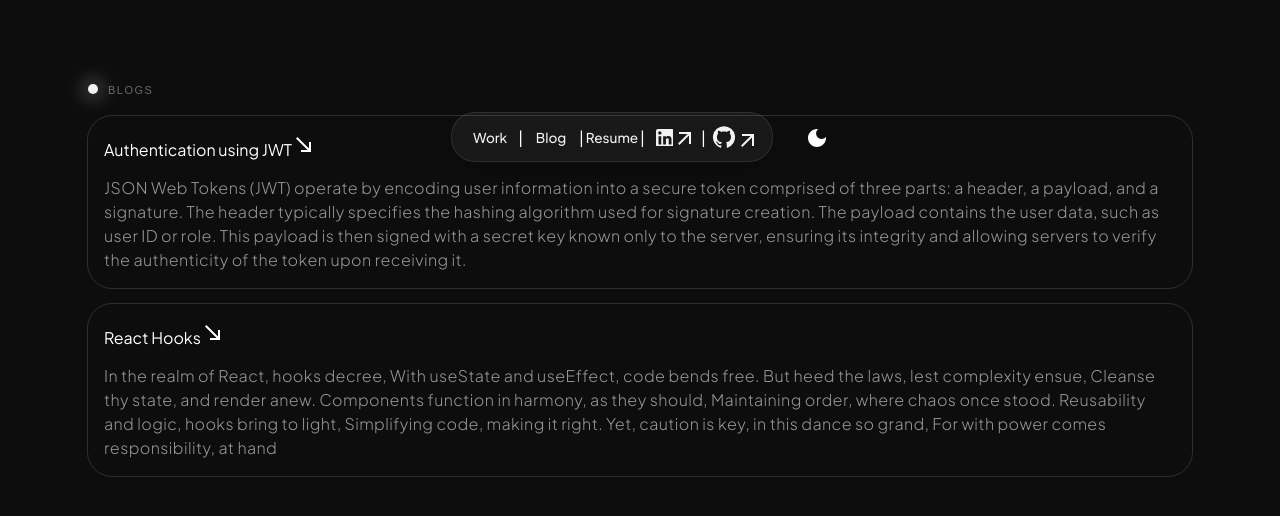
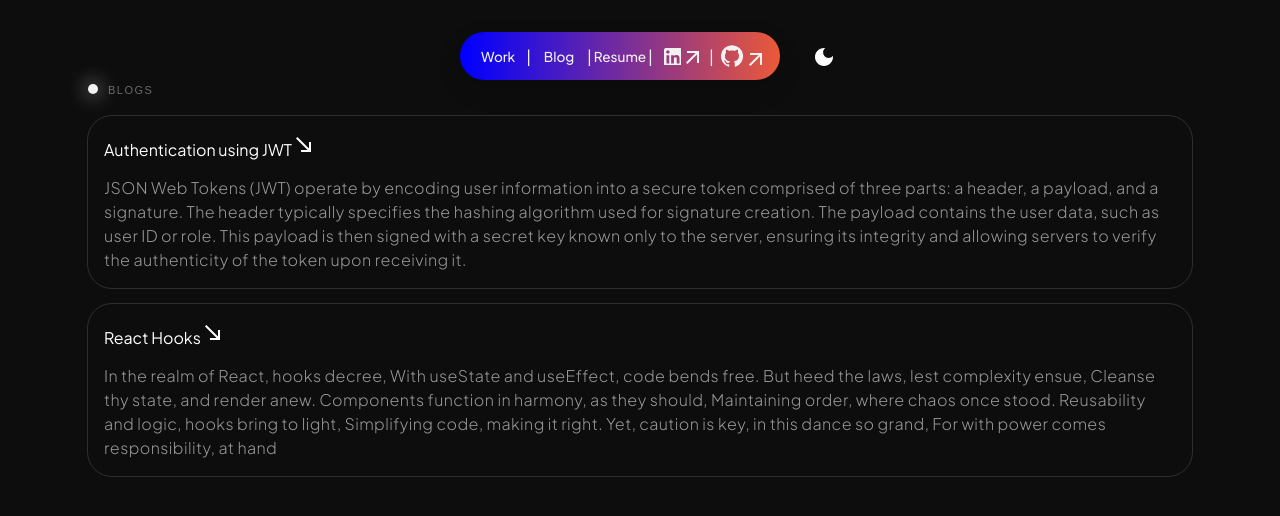
Before and after one commit to pravee3791/praveenky, a React (Create React App) app: page /blogs in a window 1280 px wide. Shown: the top 516 px of the page. Built offline with nearby package versions, Linux system fonts and the light colour scheme.

Commit message:
add blog changes

```diff
--- a/package.json
+++ b/package.json
@@ -27,6 +27,7 @@
     "react-dom": "^18.3.1",
     "react-intersection-observer": "^9.10.3",
     "react-pdf": "^8.0.2",
+    "react-reveal-text": "^0.1.1",
     "react-router-dom": "^6.23.1",
     "react-scripts": "5.0.1",
     "showdown": "^2.1.0",
--- a/src/App.css
+++ b/src/App.css
@@ -4,7 +4,6 @@ body {
   color: var(--text-color);
   height: 100vh;
   overflow: hidden;
-  position: relative;
 }
 
 
--- a/src/css/stickynav.css
+++ b/src/css/stickynav.css
@@ -38,7 +38,7 @@
 .nav-pill-multicolor {
     backdrop-filter: blur(15px);
     background: linear-gradient(to left, #eb5939, blue 99%) right;
-    color: whitesmoke;
+    color: whitesmoke !important;
     border-radius: 24px;
     display: flex;
     align-items: center;
@@ -84,6 +84,12 @@ body.light-mode a {
     text-decoration: none;
 }
 
+body.light-mode .nav-pill-multicolor a,
+body.light-mode .nav-pill-multicolor a * {
+    color: whitesmoke;
+    text-decoration: none;
+}
+
 body a {
     color: var(--text-color-dark);
     text-decoration: none;
--- a/src/pages/Blogs.tsx
+++ b/src/pages/Blogs.tsx
@@ -6,7 +6,8 @@ const Blogs = () => {
   const [isCustomCursor, setIsCustomCursor] = useState(true);
   return (
     <>
-      <StickyNav showMultiColor={false} setIsCustomCursor={setIsCustomCursor} />
+      {/* {isCustomCursor && <CustomCursor />} */}
+      <StickyNav showMultiColor={true} setIsCustomCursor={setIsCustomCursor} />
       <BlogComponent></BlogComponent>
     </>
   );
```
Also changed, not shown: 12 other files (tests, documents, lock files or other folders).
